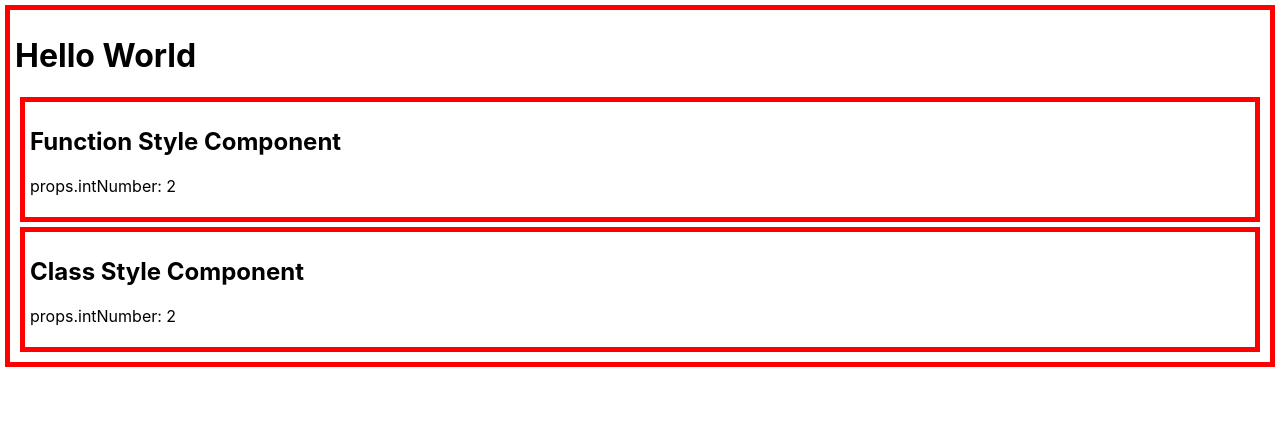
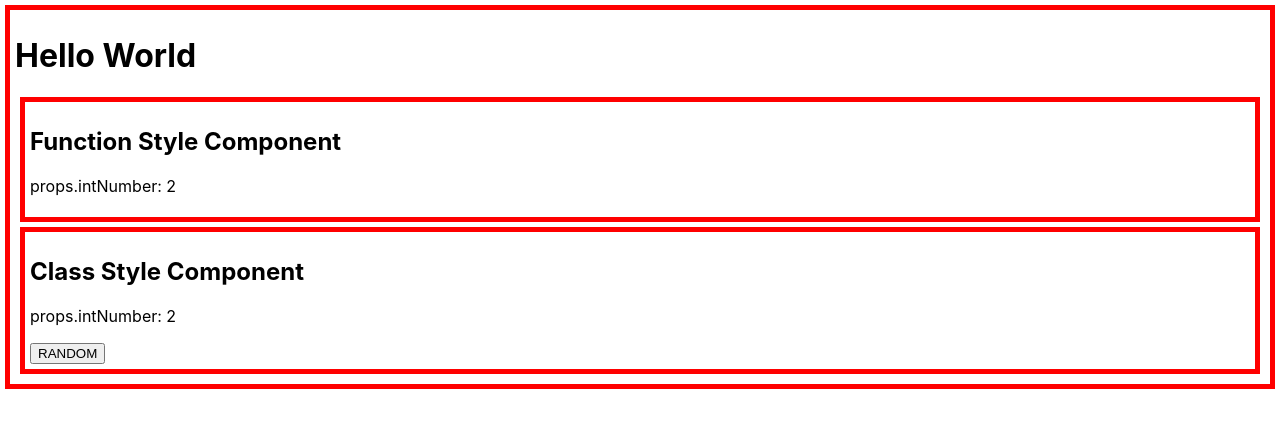
Before and after one commit to choijueun/React, a React (Create React App) app in the folder shcoding3-class-function/: page / in a window 1280 px wide. Shown: the top 428 px of the page. Built offline with nearby package versions, Linux system fonts and the light colour scheme.

Commit message:
random number

```diff
--- a/shcoding3-class-function/src/App.js
+++ b/shcoding3-class-function/src/App.js
@@ -20,6 +20,9 @@ class ClassComp extends React.Component {
             <div className="container">
                 <h2>Class Style Component</h2>
                 <p>props.intNumber: {this.state.number}</p>
+                <input type='button' value="RANDOM" onClick={function(){
+                    this.setState({number: Math.random()});
+                }.bind(this)}></input>
             </div>
         );
     }
```
